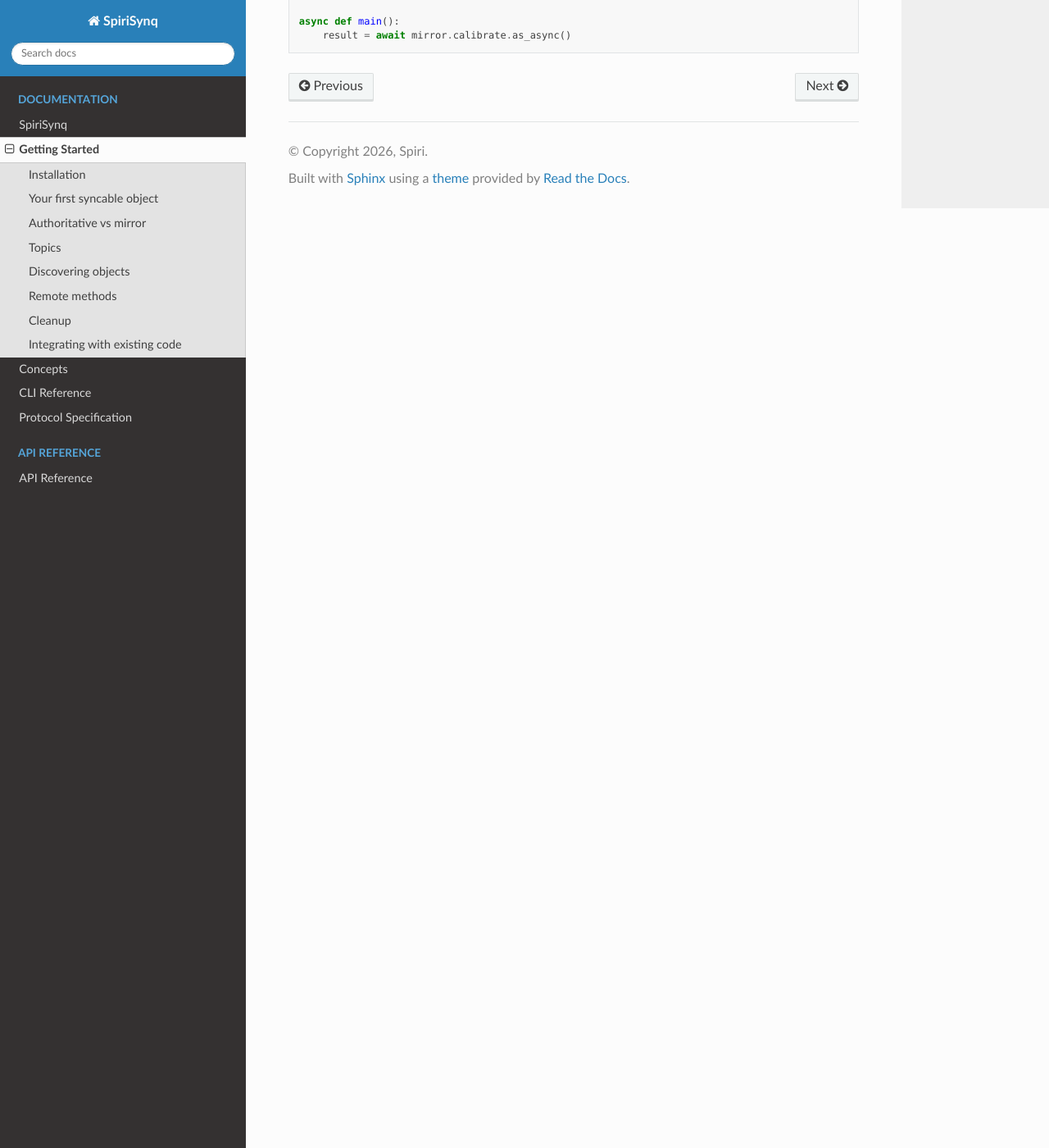
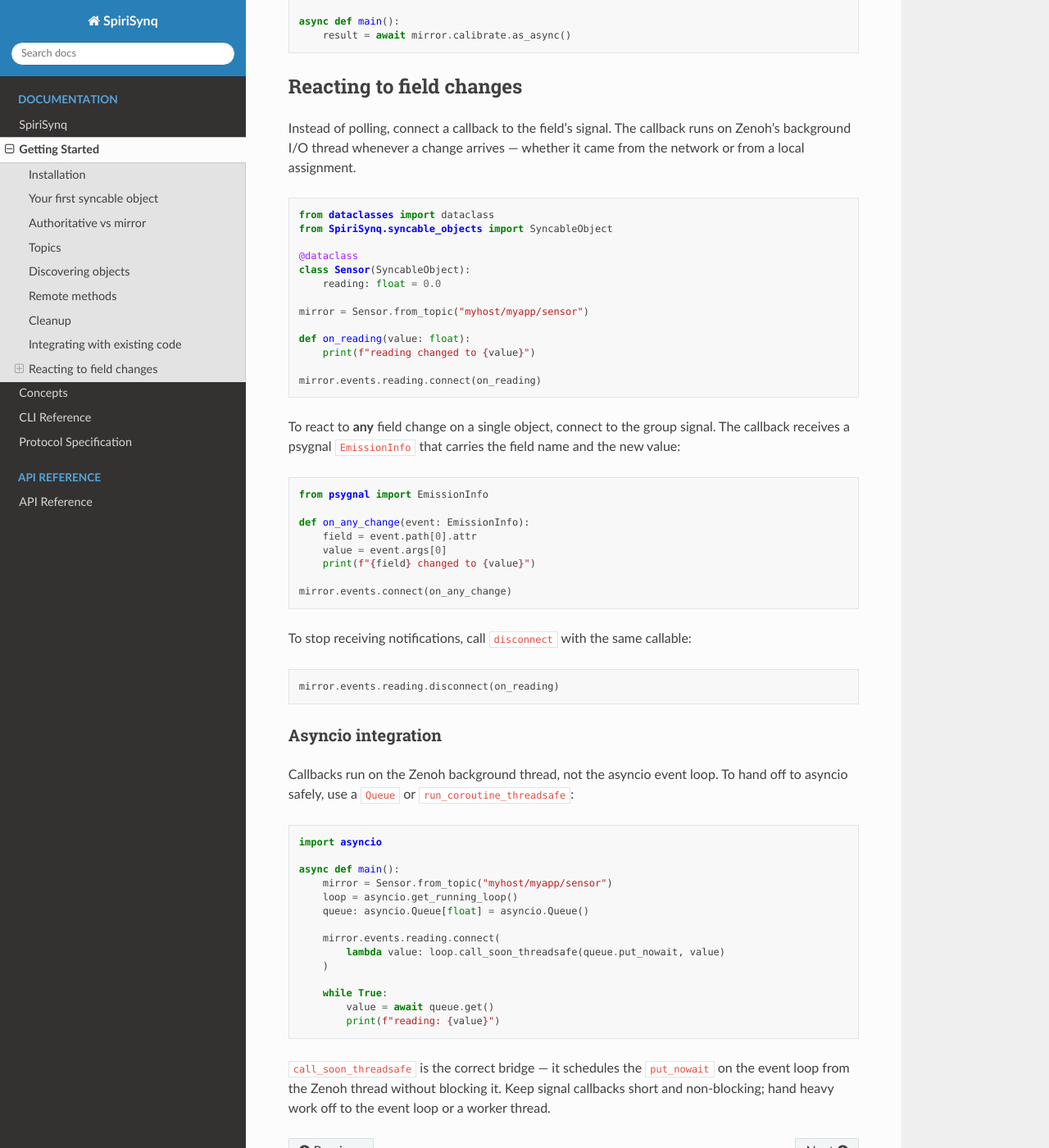
Before and after one commit to spiri-robotics/SpiriSynq, a Sphinx documentation site: the page built from docs/getting_started.md, in a window 1280 px wide and 1400 px high, scrolled down 5302 px. Shown: the whole window at 82% size. Built offline with Sphinx 7.4.7 and the Read the Docs theme 3.1.0, drawn with Linux system fonts in a browser that asks for light colours.

Commit message:
docs: add reacting to field changes section to getting started guide

````diff
--- a/docs/getting_started.md
+++ b/docs/getting_started.md
@@ -250,3 +250,65 @@ mirror = Sensor.from_topic("myhost/myapp/sensor")
 async def main():
     result = await mirror.calibrate.as_async()
 ```
+
+## Reacting to field changes
+
+Instead of polling, connect a callback to the field's signal. The callback runs on Zenoh's background I/O thread whenever a change arrives — whether it came from the network or from a local assignment.
+
+```python
+from dataclasses import dataclass
+from SpiriSynq.syncable_objects import SyncableObject
+
+@dataclass
+class Sensor(SyncableObject):
+    reading: float = 0.0
+
+mirror = Sensor.from_topic("myhost/myapp/sensor")
+
+def on_reading(value: float):
+    print(f"reading changed to {value}")
+
+mirror.events.reading.connect(on_reading)
+```
+
+To react to **any** field change on a single object, connect to the group signal. The callback receives a psygnal `EmissionInfo` that carries the field name and the new value:
+
+```python
+from psygnal import EmissionInfo
+
+def on_any_change(event: EmissionInfo):
+    field = event.path[0].attr
+    value = event.args[0]
+    print(f"{field} changed to {value}")
+
+mirror.events.connect(on_any_change)
+```
+
+To stop receiving notifications, call `disconnect` with the same callable:
+
+```python
+mirror.events.reading.disconnect(on_reading)
+```
+
+### Asyncio integration
+
+Callbacks run on the Zenoh background thread, not the asyncio event loop. To hand off to asyncio safely, use a `Queue` or `run_coroutine_threadsafe`:
+
+```python
+import asyncio
+
+async def main():
+    mirror = Sensor.from_topic("myhost/myapp/sensor")
+    loop = asyncio.get_running_loop()
+    queue: asyncio.Queue[float] = asyncio.Queue()
+
+    mirror.events.reading.connect(
+        lambda value: loop.call_soon_threadsafe(queue.put_nowait, value)
+    )
+
+    while True:
+        value = await queue.get()
+        print(f"reading: {value}")
+```
+
+`call_soon_threadsafe` is the correct bridge — it schedules the `put_nowait` on the event loop from the Zenoh thread without blocking it. Keep signal callbacks short and non-blocking; hand heavy work off to the event loop or a worker thread.
````
Also changed, not shown: 1 other file.
